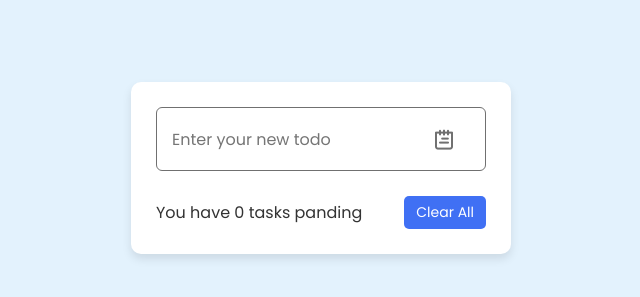
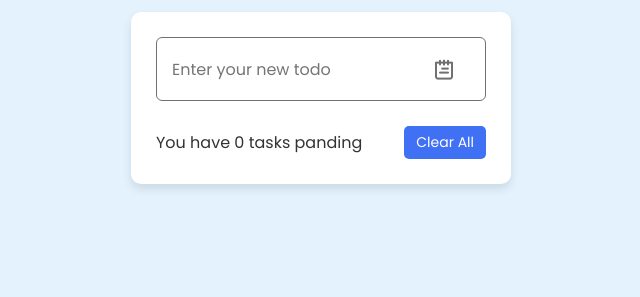
Before and after one commit to ManishChandra27/ToDo-List, a plain HTML site: page index.html in a window 1280 px wide. Shown: the part 71-368 px from the top of the page, without its empty margins (319-959 px from the left). Drawn offline with nearby package versions, Linux system fonts and the light colour scheme.

Commit message:
changes in margen in container

```diff
--- a/style.css
+++ b/style.css
@@ -25,7 +25,7 @@ h1{
     border-radius: 10px;
     box-shadow: 0px 5px 10px rgba(0,0,0,0.1);
     padding: 25px;
-    margin: 85px auto 0;
+    margin: 15px auto 0;
 }
 
 /* ---------------- INPUT FIELD ---------------- */
```
